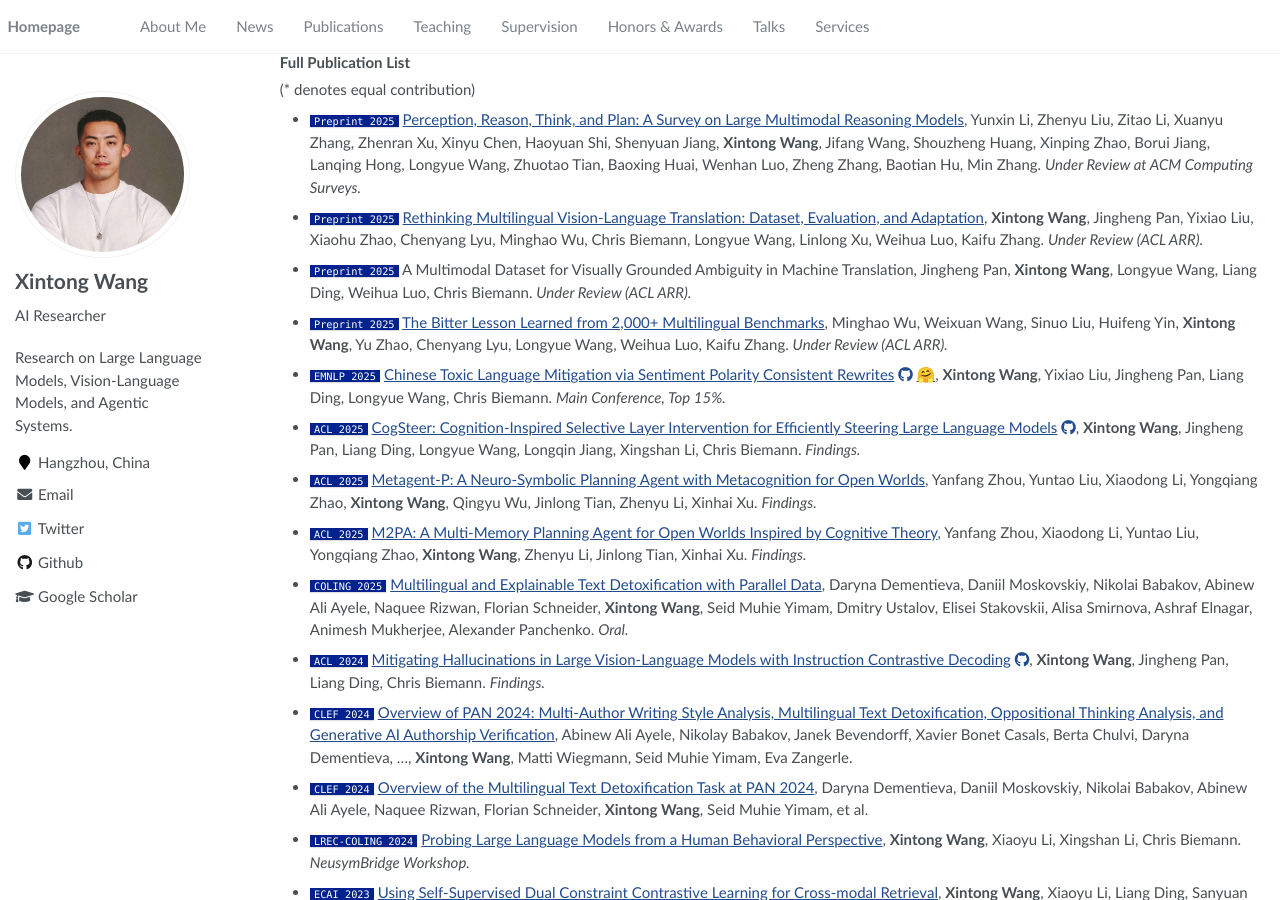
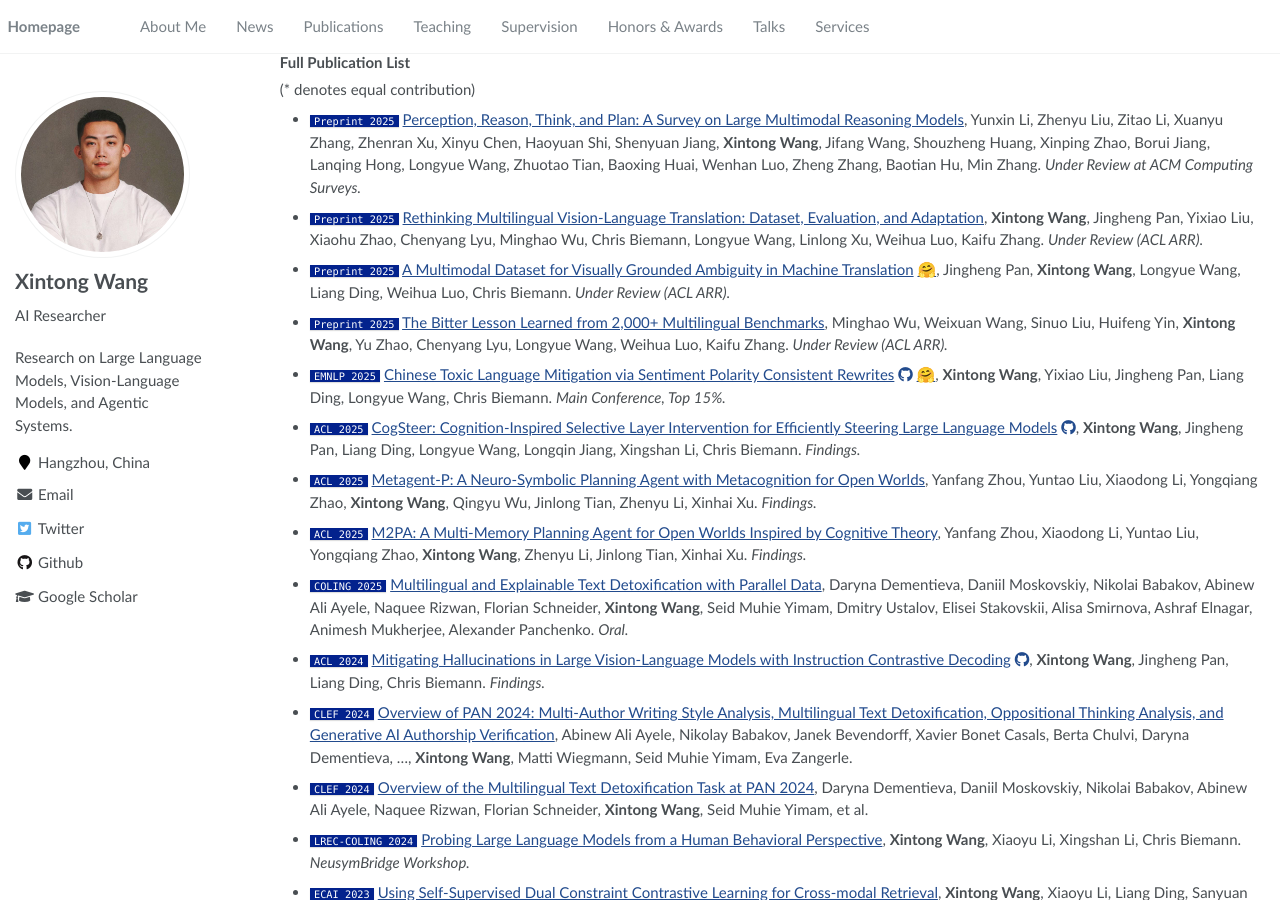
Before and after one commit to Ethanscuter/ethanscuter.github.io, a Jekyll site: the page built from _pages/about.md, in a window 1280 px wide and 900 px high, scrolled down 1881 px. Built offline with Jekyll 4.4.1, drawn with Linux system fonts in a browser that asks for light colours; part of the change alters nothing that is shown.

```diff
--- a/_pages/about.md
+++ b/_pages/about.md
@@ -95,7 +95,7 @@ My research focuses on **large language models and agentic systems**, with an em
 
 - `Preprint 2025` [Perception, Reason, Think, and Plan: A Survey on Large Multimodal Reasoning Models](https://arxiv.org/abs/2505.04921), Yunxin Li, Zhenyu Liu, Zitao Li, Xuanyu Zhang, Zhenran Xu, Xinyu Chen, Haoyuan Shi, Shenyuan Jiang, **Xintong Wang**, Jifang Wang, Shouzheng Huang, Xinping Zhao, Borui Jiang, Lanqing Hong, Longyue Wang, Zhuotao Tian, Baoxing Huai, Wenhan Luo, Zheng Zhang, Baotian Hu, Min Zhang. *Under Review at ACM Computing Surveys.*
 - `Preprint 2025` [Rethinking Multilingual Vision-Language Translation: Dataset, Evaluation, and Adaptation](https://arxiv.org/abs/2510.01918), **Xintong Wang**, Jingheng Pan, Yixiao Liu, Xiaohu Zhao, Chenyang Lyu, Minghao Wu, Chris Biemann, Longyue Wang, Linlong Xu, Weihua Luo, Kaifu Zhang. *Under Review (ACL ARR).*
-- `Preprint 2025` A Multimodal Dataset for Visually Grounded Ambiguity in Machine Translation, Jingheng Pan, **Xintong Wang**, Longyue Wang, Liang Ding, Weihua Luo, Chris Biemann. *Under Review (ACL ARR).*
+- `Preprint 2025` [A Multimodal Dataset for Visually Grounded Ambiguity in Machine Translation](https://arxiv.org/pdf/2605.02035v1) <a href="https://huggingface.co/datasets/p1k0/visually-dependent-ambiguity" title="Dataset on Hugging Face">🤗</a>, Jingheng Pan, **Xintong Wang**, Longyue Wang, Liang Ding, Weihua Luo, Chris Biemann. *Under Review (ACL ARR).*
 - `Preprint 2025` [The Bitter Lesson Learned from 2,000+ Multilingual Benchmarks](https://arxiv.org/abs/2504.15521), Minghao Wu, Weixuan Wang, Sinuo Liu, Huifeng Yin, **Xintong Wang**, Yu Zhao, Chenyang Lyu, Longyue Wang, Weihua Luo, Kaifu Zhang. *Under Review (ACL ARR).*
 - `EMNLP 2025` [Chinese Toxic Language Mitigation via Sentiment Polarity Consistent Rewrites](pdf/EMNLP2025Wang.pdf) <a href="https://github.com/PostMindLab/ToxiRewriteCN" title="Code on GitHub"><i class="fab fa-github"></i></a> <a href="https://huggingface.co/datasets/shanewang/ToxiRewriteCN" title="Dataset on Hugging Face">🤗</a>, **Xintong Wang**, Yixiao Liu, Jingheng Pan, Liang Ding, Longyue Wang, Chris Biemann. *Main Conference, Top 15%.*
 - `ACL 2025` [CogSteer: Cognition-Inspired Selective Layer Intervention for Efficiently Steering Large Language Models](https://arxiv.org/abs/2410.17714) <a href="https://github.com/PostMindLab/cogsteer" title="Code on GitHub"><i class="fab fa-github"></i></a>, **Xintong Wang**, Jingheng Pan, Liang Ding, Longyue Wang, Longqin Jiang, Xingshan Li, Chris Biemann. *Findings.*
```
